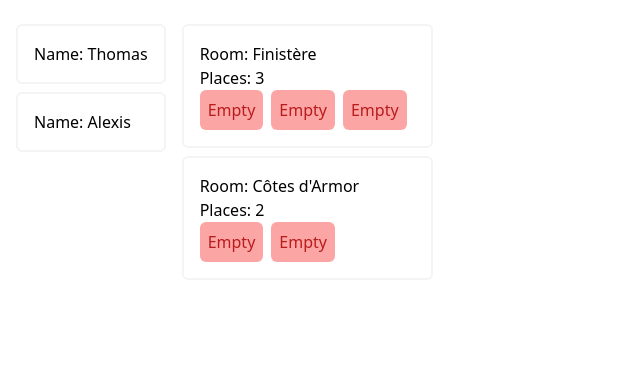
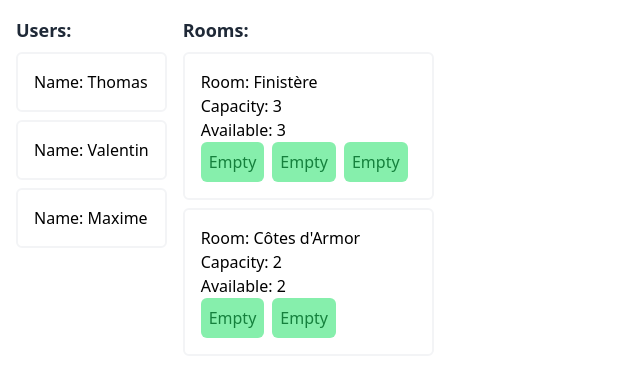
Before and after one commit to thomasaudo/fil-rouge, a React (Create React App) app: page / in a window 1280 px wide. Shown: the top 376 px of the page, without its empty margins (0-640 px from the left). Built offline with nearby package versions, Linux system fonts and the light colour scheme.

Commit message:
Basic drag and drop

```diff
--- a/public/index.html
+++ b/public/index.html
@@ -24,7 +24,7 @@
       work correctly both with client-side routing and a non-root public URL.
       Learn how to configure a non-root public URL by running `npm run build`.
     -->
-    <title>React App</title>
+    <title>Fil Rouge</title>
   </head>
   <body>
     <noscript>You need to enable JavaScript to run this app.</noscript>
--- a/src/App.tsx
+++ b/src/App.tsx
@@ -1,28 +1,22 @@
 import React, { useState } from "react";
-import { UserList, Map } from "./components";
+import { UserList, RoomList } from "./components";
+import { roomsData, usersData } from "./data";
 import { Room, User } from "./types";
 
+function App() {
 
-function App() {
-  const [users, setUsers] = useState<User[]>([
-    {
-      name: "Thomas",
-    },
-    {
-      name: "Alexis",
-    },
-  ]);
+  // TODO: Refactor, do this inside RoomDetails or whatever, or do it with index.
+  const placeUser = (user: User, room: Room) => {
+    setUsers(users.filter((x) => x.name !== user.name));
+    let updatedRoom = rooms.find((x) => x.name === room.name);
+    if (updatedRoom) {
+      updatedRoom.users.push(user);
+      setRooms([updatedRoom, ...rooms.filter((x) => x.name !== room.name)]);
+    }
+  };
 
-  const [rooms, setRooms] = useState<Room[]>([
-    {
-      name: "Finistère",
-      place: 3,
-    },
-    {
-      name: "Côtes d'Armor",
-      place: 2,
-    },
-  ]);
+  const [users, setUsers] = useState<User[]>(usersData);
+  const [rooms, setRooms] = useState<Room[]>(roomsData);
 
   return (
     <div className="m-4 flex">
@@ -30,7 +24,7 @@ function App() {
         <UserList users={users} />
       </div>
       <div className="">
-        <Map rooms={rooms} />
+        <RoomList rooms={rooms} placeUser={placeUser} />
       </div>
     </div>
   );
--- a/src/components/Map.tsx
+++ /dev/null
@@ -1,19 +0,0 @@
-import { Room } from "../types";
-import { RoomDetails } from "./index";
-
-const Map = (props: { rooms: Room[] }) => {
-  return (
-    <>
-      {props.rooms.map((room) => (
-        <div
-          key={room.name}
-          className="border-2 border-gray-100 rounded-md p-4 my-2"
-        >
-          <RoomDetails room={room} />
-        </div>
-      ))}
-    </>
-  );
-};
-
-export { Map };
--- a/src/components/RoomDetails.tsx
+++ b/src/components/RoomDetails.tsx
@@ -5,10 +5,22 @@ const RoomDetails = (props: { room: Room }) => {
   return (
     <>
       <p>Room: {room.name} </p>
-      <p>Places: {room.place} </p>
+      <p>Capacity: {room.capacity} </p>
+      <p>Available: {room.capacity - room.users.length}</p>
       <div className="flex">
-        {[...Array(room.place)].map((e, i) => (
-          <div className="bg-red-300 rounded-md p-2 text-red-700 mr-2">
+        {room.users.map((user) => (
+          <div
+            className="bg-red-300 rounded-md p-2 text-red-700 mr-2"
+            key={user.name}
+          >
+            {user.name}
+          </div>
+        ))}
+        {[...Array(room.capacity - room.users.length)].map((e, i) => (
+          <div
+            className="bg-green-300 rounded-md p-2 text-green-700 mr-2"
+            key={i}
+          >
             Empty
           </div>
         ))}
--- /dev/null
+++ b/src/components/RoomList.tsx
@@ -0,0 +1,29 @@
+import { DragEvent } from "react";
+import { Room, User } from "../types";
+import { RoomDetails } from "./index";
+
+const RoomList = (props: { rooms: Room[], placeUser: Function }) => {
+
+  const handleDrop = (e: DragEvent<HTMLDivElement>, room: Room) => {
+    const user: User = JSON.parse(e.dataTransfer.getData("user"))
+    props.placeUser(user, room)
+  }
+
+  return (
+    <>
+      <p className="font-semibold text-lg text-gray-800">Rooms:</p>
+      {props.rooms.map((room) => (
+        <div
+          onDrop={e => handleDrop(e, room)}
+          onDragOver={e => e.preventDefault()}
+          key={room.name}
+          className="border-2 border-gray-100 rounded-md p-4 my-2"
+        >
+          <RoomDetails room={room} />
+        </div>
+      ))}
+    </>
+  );
+};
+
+export { RoomList };
--- a/src/components/UserList.tsx
+++ b/src/components/UserList.tsx
@@ -1,11 +1,20 @@
+import { DragEvent } from "react";
 import { User } from "../types";
 import { UserDetails } from "./index";
 
 const UserList = (props: { users: User[] }) => {
+
+    const handleDragStart = (e: DragEvent<HTMLDivElement>, user: User)=> {
+      e.dataTransfer.setData("user", JSON.stringify(user))
+    }
+
     return (
       <div>
+        <p className="font-semibold text-lg text-gray-800">Users:</p>
         {props.users.map((user) => (
           <div
+            draggable={true}
+            onDragStart={(e) => handleDragStart(e, user)}
             key={user.name}
             className="border-2 border-gray-100 rounded-md p-4 my-2"
           >
--- a/src/components/index.ts
+++ b/src/components/index.ts
@@ -1,8 +1,8 @@
-import { Map } from "./Map";
+import { RoomList } from "./RoomList";
 import { RoomDetails } from "./RoomDetails";
 import { UserDetails } from "./UserDetails";
 import { UserList } from "./UserList";
 
 export {
-    Map, RoomDetails, UserDetails, UserList
+    RoomList, RoomDetails, UserDetails, UserList
 }
--- /dev/null
+++ b/src/data.ts
@@ -0,0 +1,34 @@
+const roomsData = [
+    {
+       "name":"Finistère",
+       "capacity":3,
+       "users":[
+
+       ]
+    },
+    {
+       "name":"Côtes d'Armor",
+       "capacity":2,
+       "users":[
+
+       ]
+    }
+ ]
+
+const usersData = [
+    {
+       "name":"Thomas"
+    },
+    {
+       "name":"Valentin"
+    },
+    {
+      "name":"Maxime"
+    },
+ ]
+
+
+export {
+      roomsData,
+      usersData
+  }
--- a/src/types.d.ts
+++ b/src/types.d.ts
@@ -1,6 +1,7 @@
 type Room = {
     name: string;
-    place: number;
+    capacity: number;
+    users: User[]
 }
 
 type Building = {
```
